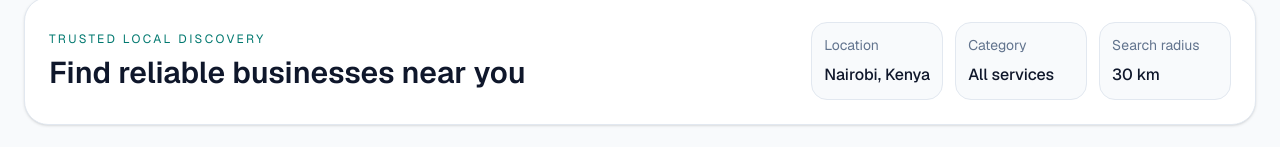
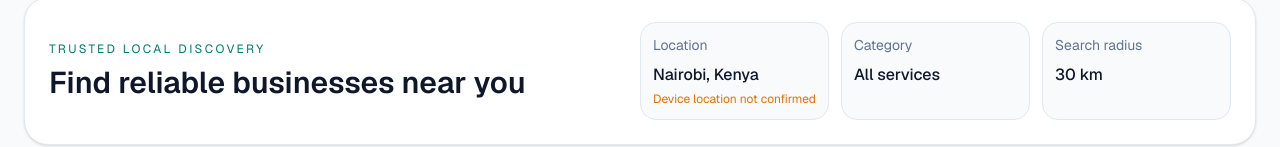
Before and after one commit to Mosesmungai/JiraniBiz, a Next.js app: page /discover in a window 1280 px wide. Shown: the part 124-271 px from the top of the page. Built offline with nearby package versions, Linux system fonts and the light colour scheme; no server answers.

Commit message:
feat: use explicit device location and recent searches

```diff
--- a/src/app/discover/page.tsx
+++ b/src/app/discover/page.tsx
@@ -4,6 +4,9 @@ import Image from "next/image";
 import Link from "next/link";
 import { useEffect, useMemo, useState } from "react";
 import { categories, defaultBusinesses, type Business } from "@/lib/data";
+import { formatDistance } from "@/lib/geo";
+import { LocationButton, type DeviceLocation } from "@/components/location-button";
+import { RecentSearches, rememberSearch } from "@/components/recent-activity";
 
 const userLocationDefaults = {
   label: "Nairobi, Kenya",
@@ -29,7 +32,7 @@ export default function DiscoverPage() {
   const [query, setQuery] = useState("");
   const [selectedCategory, setSelectedCategory] = useState("All");
   const [radiusKm, setRadiusKm] = useState(30);
-  const [userLocation, setUserLocation] = useState(userLocationDefaults);
+  const [userLocation, setUserLocation] = useState({ ...userLocationDefaults, accuracy: undefined as number | undefined });
   const [businesses, setBusinesses] = useState<Business[]>(defaultBusinesses);
 
   useEffect(() => {
@@ -49,21 +52,7 @@ export default function DiscoverPage() {
 
     loadBusinesses();
 
-    if (typeof navigator === "undefined" || !("geolocation" in navigator)) return;
 
-    navigator.geolocation.getCurrentPosition(
-      ({ coords }) => {
-        setUserLocation({
-          label: "Your current location",
-          latitude: coords.latitude,
-          longitude: coords.longitude,
-        });
-      },
-      () => {
-        setUserLocation(userLocationDefaults);
-      },
-      { enableHighAccuracy: true, timeout: 8000 },
-    );
   }, []);
 
   const filteredBusinesses = useMemo(() => {
@@ -131,7 +120,7 @@ export default function DiscoverPage() {
             <div className="grid gap-3 sm:grid-cols-3">
               <div className="rounded-2xl border border-slate-200 bg-slate-50 p-3">
                 <div className="text-sm text-slate-500">Location</div>
-                <div className="mt-2 font-medium text-slate-900">{userLocation.label}</div>
+                <div className="mt-2 font-medium text-slate-900">{userLocation.label}</div>{userLocation.accuracy ? <div className="mt-1 text-xs text-slate-500">Accuracy ±{Math.round(userLocation.accuracy)} m</div> : <div className="mt-1 text-xs text-amber-600">Device location not confirmed</div>}
               </div>
               <div className="rounded-2xl border border-slate-200 bg-slate-50 p-3">
                 <div className="text-sm text-slate-500">Category</div>
```
